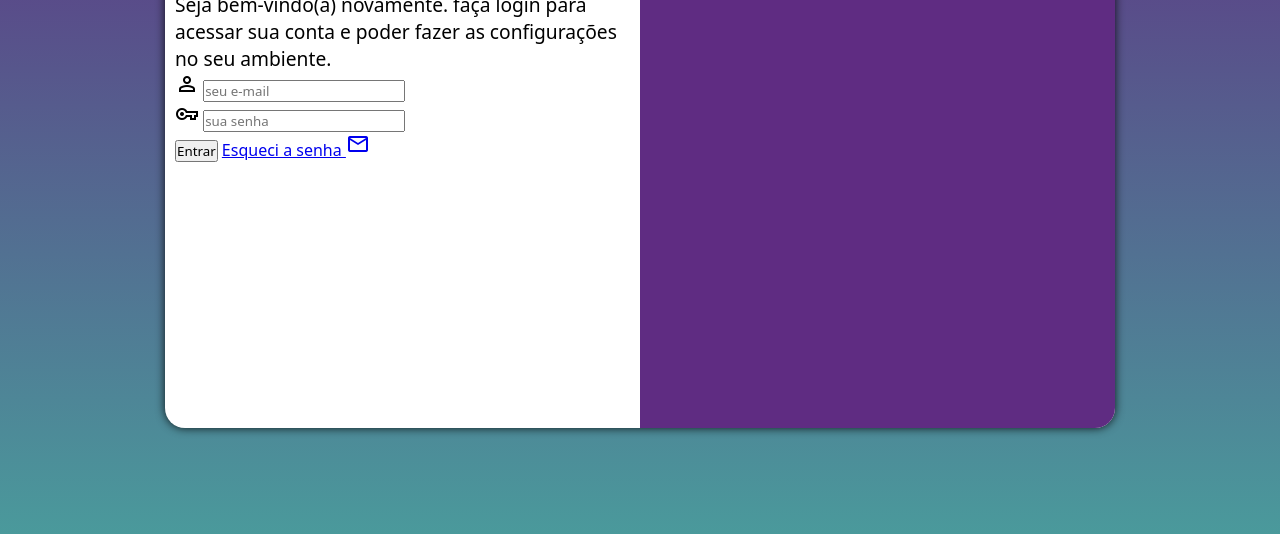
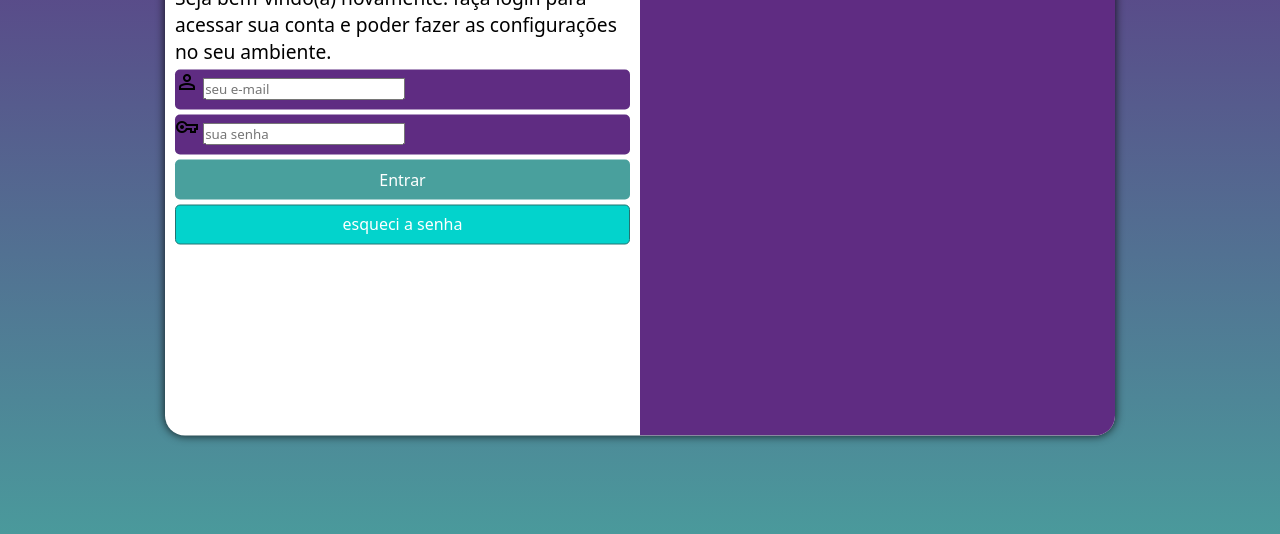
Before and after one commit to PauloAraujoDEV25/projeto-tela-de-login, a plain HTML site: page index.html in a window 1280 px wide. Shown: the part 222-756 px from the top of the page. Drawn offline with nearby package versions, Linux system fonts and the light colour scheme.

Commit message:
configurando formularios

```diff
--- a/estilos/style.css
+++ b/estilos/style.css
@@ -35,7 +35,7 @@ section#login {
 
     background-color: white;
     width: 250px;
-    height: 500px;
+    height: 515px;
     border-radius: 20px;
     box-shadow: 0px 0px 10px rgba(0, 0, 0, 0.847);
 
@@ -64,3 +64,50 @@ div#formulario > h1 {
 div#formulario > p {
     font-size:0.8em ;
 }
+
+form > div.campo {
+    background-color:#5f2c82 ;
+    display: block;
+    width: 100%;
+    height: 40px;
+    border-radius: 5px;
+    margin: 5px 0px;
+}
+
+div.campo > label {
+    display: none;
+}
+
+form > input[type=submit] {
+    display: block;
+    font-size: 1em;
+    width: 100%;
+    height: 40px;
+    background-color:#49a09d ;
+    color: white;
+    border: none;
+    border-radius: 5px;
+}
+
+form > input[type=submit]:hover {
+    background-color: #237472;
+}
+
+form > a.botao {
+    display: block;
+    text-align: center;
+    font-size: 1em;
+    width: 100%;
+    height: 40px;
+    background-color:#03d3cc ;
+    border: 1px solid #237472;
+    border-radius: 5px;
+    text-decoration: none;
+    padding-top:7px;
+    margin-top: 5px;
+    color: rgb(255, 255, 255);
+}
+
+form > a.botao:hover{
+    background-color:#237472 ;
+}
--- a/index.html
+++ b/index.html
@@ -28,16 +28,15 @@
                     <div class="campo">
                         <span class="material-symbols-outlined">person</span>
                         <input type="email" name="login" id="ilogin" placeholder="seu e-mail" autocomplete="email" required maxlength="30">
-                        <label for="ilogin"></label>
+                        <label for="ilogin">login</label>
                     </div>
                     <div class="campo">
                         <span class="material-symbols-outlined">vpn_key</span>
                         <input type="password" name="senha" id="isenha" placeholder="sua senha" autocomplete="current-password" required minlength="8" maxlength="20">
-                        <label for="isenha"></label>
+                        <label for="isenha">senha</label>
                     </div>
                     <input type="submit" value="Entrar">
-                    <a href="esqueci.html">Esqueci a senha <span class="material-symbols-outlined">mail</span>
-                    </a>
+                    <a href="esqueci.html" class="botao">esqueci a senha</a>
                 </form>
             </div>
 
```
